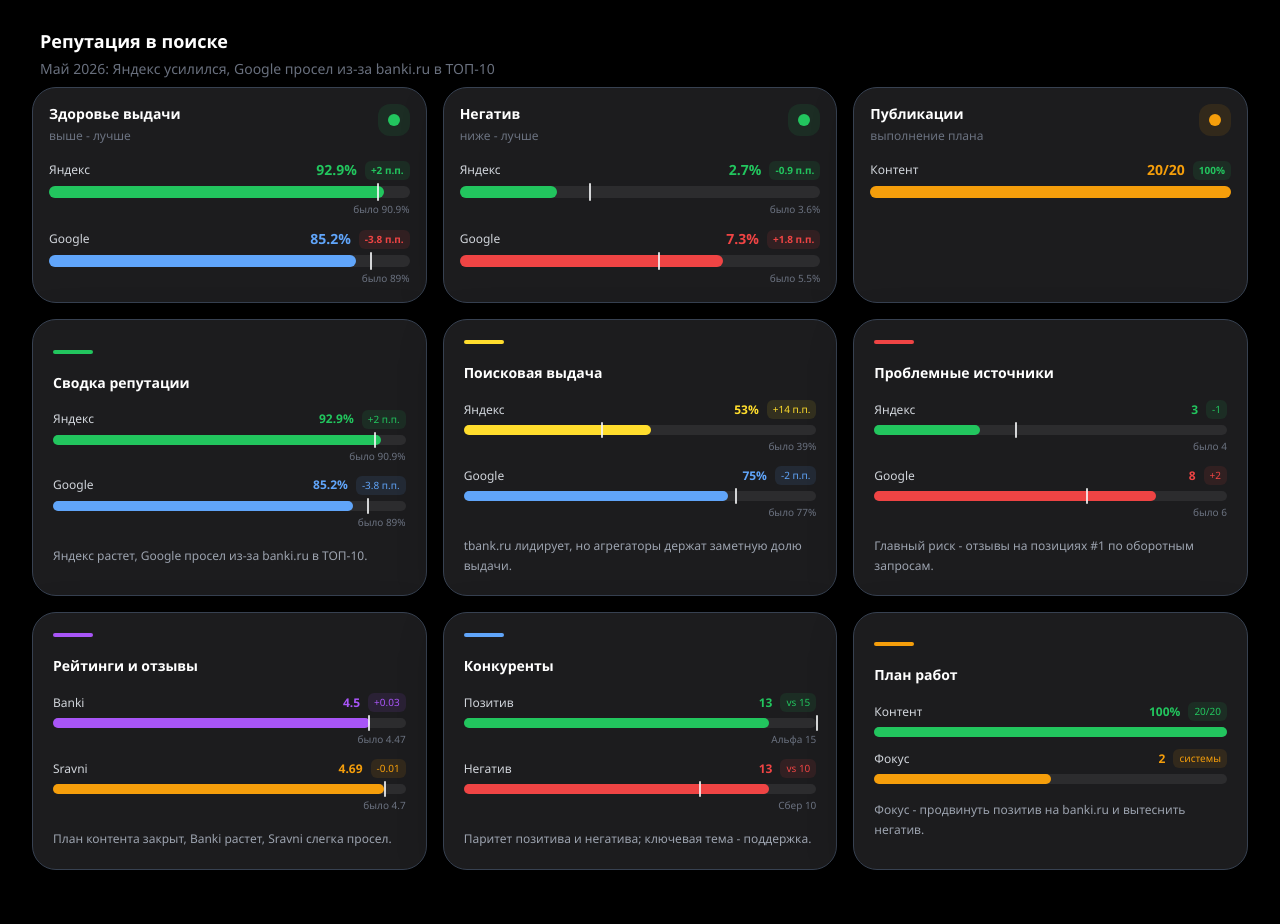
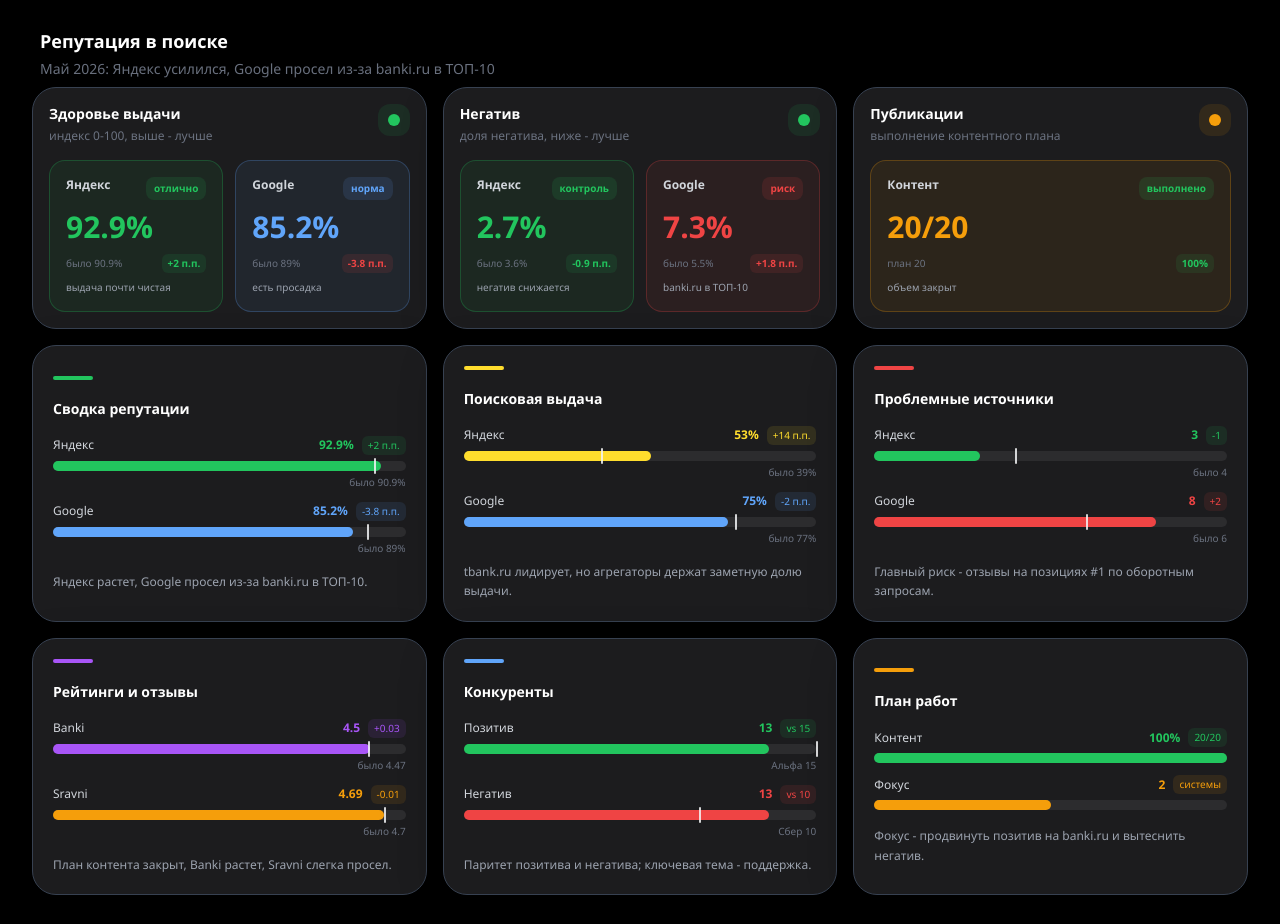
Before and after one commit to Kosxy/tbank-dashboard, a React (Vite) app: page / in a window 1280 px wide. Shown: the part 2440-3364 px from the top of the page. Built offline with nearby package versions, Linux system fonts and the light colour scheme.

Commit message:
Convert reputation overview to score cards

```diff
--- a/src/App.jsx
+++ b/src/App.jsx
@@ -435,28 +435,25 @@ const sermEntryPoints = [
 const sermOverviewWidgets = [
   {
     title: "Здоровье выдачи",
-    caption: "выше - лучше",
-    max: 100,
-    rows: [
-      { label: "Яндекс", value: 92.9, previous: 90.9, display: "92.9%", previousLabel: "было 90.9%", delta: "+2 п.п.", color: "#22C55E", deltaColor: "#22C55E" },
-      { label: "Google", value: 85.2, previous: 89, display: "85.2%", previousLabel: "было 89%", delta: "-3.8 п.п.", color: "#60A5FA", deltaColor: "#EF4444" },
+    caption: "индекс 0-100, выше - лучше",
+    items: [
+      { label: "Яндекс", value: "92.9%", zone: "отлично", previous: "было 90.9%", delta: "+2 п.п.", color: "#22C55E", deltaColor: "#22C55E", note: "выдача почти чистая" },
+      { label: "Google", value: "85.2%", zone: "норма", previous: "было 89%", delta: "-3.8 п.п.", color: "#60A5FA", deltaColor: "#EF4444", note: "есть просадка" },
     ],
   },
   {
     title: "Негатив",
-    caption: "ниже - лучше",
-    max: 10,
-    rows: [
-      { label: "Яндекс", value: 2.7, previous: 3.6, display: "2.7%", previousLabel: "было 3.6%", delta: "-0.9 п.п.", color: "#22C55E", deltaColor: "#22C55E" },
-      { label: "Google", value: 7.3, previous: 5.5, display: "7.3%", previousLabel: "было 5.5%", delta: "+1.8 п.п.", color: "#EF4444", deltaColor: "#EF4444" },
+    caption: "доля негатива, ниже - лучше",
+    items: [
+      { label: "Яндекс", value: "2.7%", zone: "контроль", previous: "было 3.6%", delta: "-0.9 п.п.", color: "#22C55E", deltaColor: "#22C55E", note: "негатив снижается" },
+      { label: "Google", value: "7.3%", zone: "риск", previous: "было 5.5%", delta: "+1.8 п.п.", color: "#EF4444", deltaColor: "#EF4444", note: "banki.ru в ТОП-10" },
     ],
   },
   {
     title: "Публикации",
-    caption: "выполнение плана",
-    max: 20,
-    rows: [
-      { label: "Контент", value: 20, display: "20/20", delta: "100%", color: "#F59E0B", deltaColor: "#22C55E" },
+    caption: "выполнение контентного плана",
+    items: [
+      { label: "Контент", value: "20/20", zone: "выполнено", previous: "план 20", delta: "100%", color: "#F59E0B", zoneColor: "#22C55E", deltaColor: "#22C55E", note: "объем закрыт" },
     ],
   },
 ];
@@ -559,35 +556,28 @@ const SermOverviewWidget = ({ widget }) => (
         <div className="text-sm font-semibold text-white">{widget.title}</div>
         <div className="text-xs mt-1" style={{ color: "#6B7280" }}>{widget.caption}</div>
       </div>
-      <div className="w-8 h-8 rounded-xl flex items-center justify-center shrink-0" style={{ backgroundColor: `${widget.rows[0].color}1A` }}>
-        <div className="w-3 h-3 rounded-full" style={{ backgroundColor: widget.rows[0].color }} />
+      <div className="w-8 h-8 rounded-xl flex items-center justify-center shrink-0" style={{ backgroundColor: `${widget.items[0].color}1A` }}>
+        <div className="w-3 h-3 rounded-full" style={{ backgroundColor: widget.items[0].color }} />
       </div>
     </div>
-    <div className="space-y-3">
-      {widget.rows.map((row) => {
-        const width = Math.min(100, (row.value / widget.max) * 100);
-        const previousWidth = row.previous === undefined ? null : Math.min(100, (row.previous / widget.max) * 100);
+    <div className="grid gap-3" style={{ gridTemplateColumns: widget.items.length > 1 ? "repeat(auto-fit, minmax(128px, 1fr))" : "1fr" }}>
+      {widget.items.map((item) => {
+        const zoneColor = item.zoneColor || item.color;
 
         return (
-          <div key={row.label}>
-            <div className="flex items-center justify-between gap-3 mb-1.5">
-              <span className="text-xs font-medium" style={{ color: "#D1D5DB" }}>{row.label}</span>
-              <span className="flex items-center gap-2 shrink-0">
-                <span className="text-sm font-bold" style={{ color: row.color }}>{row.display}</span>
-                <span className="text-[10px] font-semibold px-1.5 py-0.5 rounded-md" style={{ color: row.deltaColor, backgroundColor: `${row.deltaColor}1A` }}>{row.delta}</span>
-              </span>
-            </div>
-            <div className="relative h-3 rounded-full overflow-visible" style={{ backgroundColor: "#2C2C2E" }}>
-              <div className="h-full rounded-full" style={{ width: `${width}%`, backgroundColor: row.color }} />
-              {previousWidth !== null && (
-                <div className="absolute top-[-3px] h-[18px] w-[2px] rounded-full" style={{ left: `${previousWidth}%`, backgroundColor: "#F3F4F6", opacity: 0.85 }} />
-              )}
-            </div>
-            {row.previousLabel && (
-              <div className="flex justify-end mt-1">
-                <span className="text-[10px]" style={{ color: "#6B7280" }}>{row.previousLabel}</span>
-              </div>
-            )}
+          <div key={item.label} className="rounded-2xl p-4 min-w-0" style={{ backgroundColor: `${item.color}12`, border: `1px solid ${item.color}40` }}>
+            <div className="flex items-start justify-between gap-2">
+              <span className="text-xs font-semibold truncate" style={{ color: "#D1D5DB" }}>{item.label}</span>
+              <span className="text-[10px] font-semibold px-2 py-1 rounded-lg shrink-0" style={{ color: zoneColor, backgroundColor: `${zoneColor}1F` }}>{item.zone}</span>
+            </div>
+            <div className="text-3xl font-bold mt-3 leading-none" style={{ color: item.color }}>{item.value}</div>
+            <div className="flex items-center justify-between gap-2 mt-3">
+              <span className="text-[10px] truncate" style={{ color: "#6B7280" }}>{item.previous}</span>
+              <span className="text-[10px] font-semibold px-1.5 py-0.5 rounded-md shrink-0" style={{ color: item.deltaColor, backgroundColor: `${item.deltaColor}1A` }}>{item.delta}</span>
+            </div>
+            <div className="text-[10px] mt-2 leading-snug" style={{ color: "#9CA3AF" }}>
+              {item.note}
+            </div>
           </div>
         );
       })}
```
